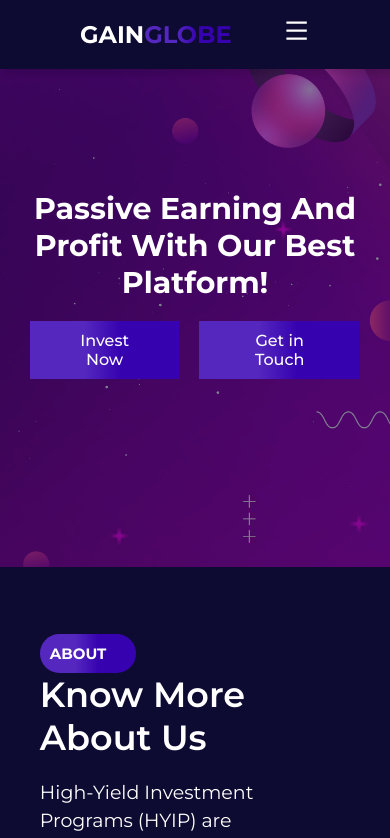
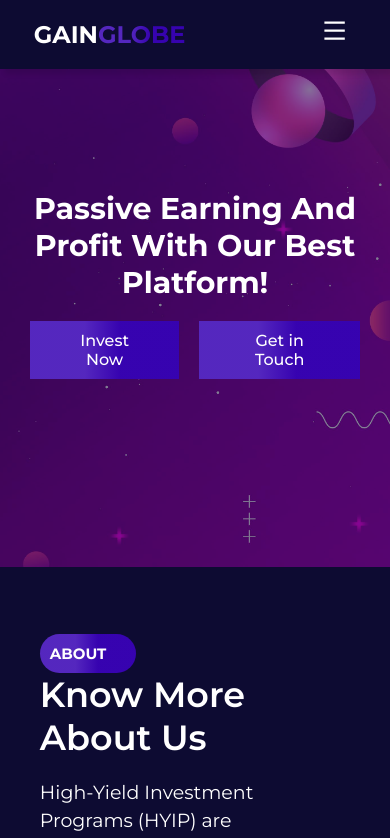
Before and after one commit to mayor-style/gain, a React (Vite) app: page / in a window 390 px wide. Shown: the top 838 px of the page. Built offline with nearby package versions, Linux system fonts and the light colour scheme.

Commit message:
Update Navbar.css

```diff
--- a/src/Components/Navbar/Navbar.css
+++ b/src/Components/Navbar/Navbar.css
@@ -3,6 +3,7 @@ nav{
     width: 100%;
     padding: 18px 0px 0px 0px;
     display: flex;
+    overflow:hidden;
     justify-content: center;
     align-items: center;
 }
@@ -80,8 +81,8 @@ nav{
     }
 
     .Navbar{
-        justify-content: space-between;
-        padding: 0px 80px 0px 80px;
+        justify-content: space-around;
+        padding: 0px 8px 0px 0px;
     }
 
     .Navbar{
```
